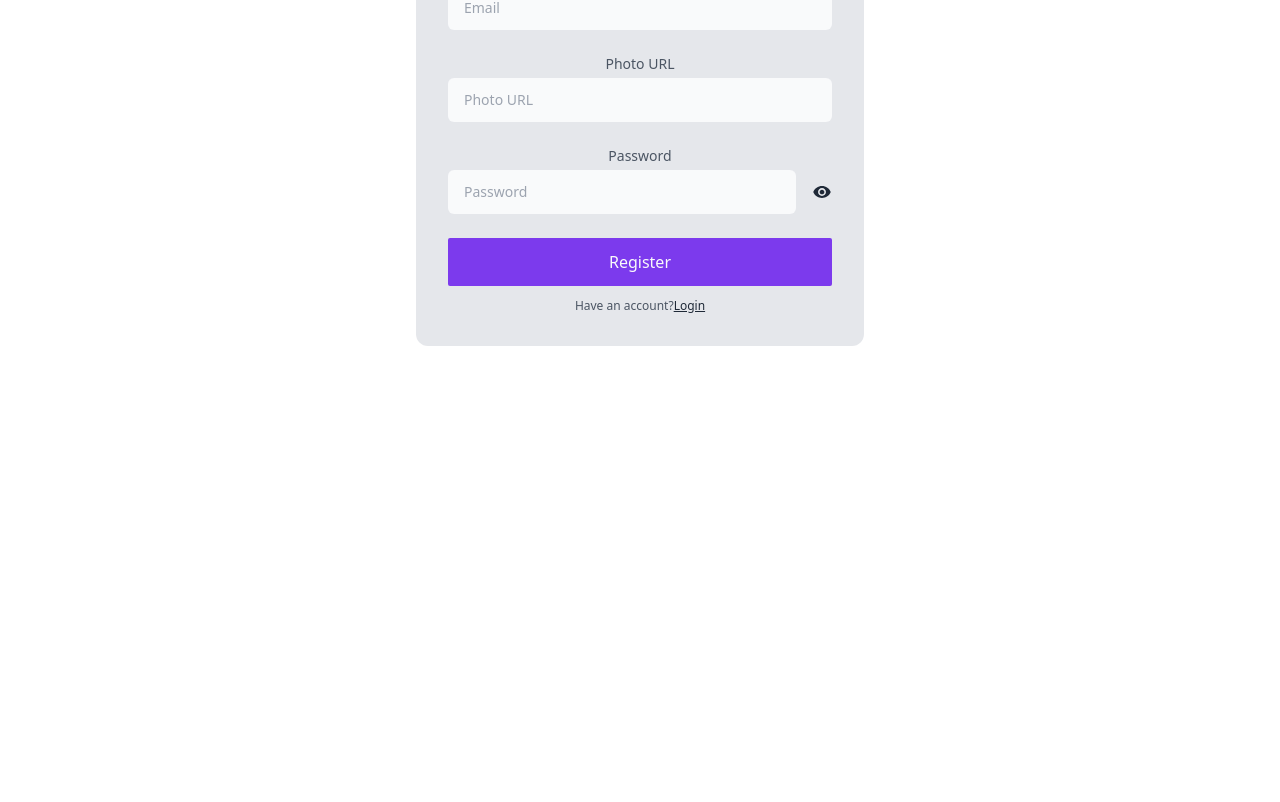
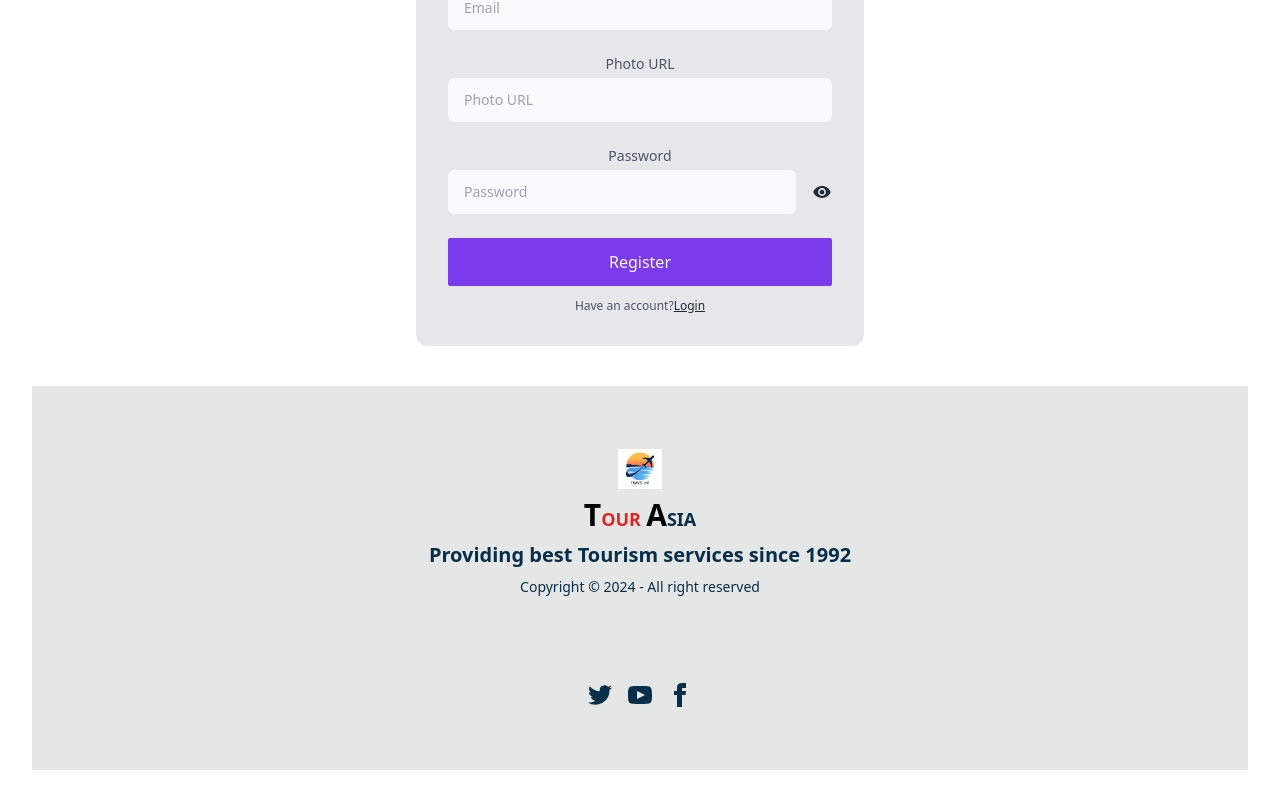
Before and after one commit to emonkhan500/B9-AS10-Tour-Asia-Client, a React (Vite) app: page /register in a window 1280 px wide. Shown: the part 354-1156 px from the top of the page. Before the commit the page ends 800 px from the top, so only its background shows below. Built offline with nearby package versions, Linux system fonts and the light colour scheme; no server answers.

Commit message:
footer done

```diff
--- /dev/null
+++ b/src/components/Footer/Footer.jsx
@@ -0,0 +1,25 @@
+import logo from '../../assets/logo.png'
+
+const Footer = () => {
+    return (
+        <footer className="footer footer-center p-10 bg-base-300 text-primary-content mt-10 h-96">
+  <aside className='text-sky-950  text-xl'>
+   <img className='h-10' src={logo} alt="" />
+    <p className="font-bold ">
+    <span className='text-red-600'><span className='text-3xl text-black'>T</span ><span className='text-lg'>OUR</span></span> <span className='text-3xl text-black'>A</span><span className='text-lg'>SIA</span> <br/>
+    </p>
+    <p className="font-bold "><span className='mt-4'>Providing best Tourism services since 1992</span></p>
+    <p className='text-sm'>Copyright © 2024 - All right reserved</p>
+  </aside>
+  <nav>
+    <div className="grid text-sky-950  grid-flow-col gap-4">
+      <a><svg xmlns="http://www.w3.org/2000/svg" width="24" height="24" viewBox="0 0 24 24" className="fill-current"><path d="M24 4.557c-.883.392-1.832.656-2.828.775 1.017-.609 1.798-1.574 2.165-2.724-.951.564-2.005.974-3.127 1.195-.897-.957-2.178-1.555-3.594-1.555-3.179 0-5.515 2.966-4.797 6.045-4.091-.205-7.719-2.165-10.148-5.144-1.29 2.213-.669 5.108 1.523 6.574-.806-.026-1.566-.247-2.229-.616-.054 2.281 1.581 4.415 3.949 4.89-.693.188-1.452.232-2.224.084.626 1.956 2.444 3.379 4.6 3.419-2.07 1.623-4.678 2.348-7.29 2.04 2.179 1.397 4.768 2.212 7.548 2.212 9.142 0 14.307-7.721 13.995-14.646.962-.695 1.797-1.562 2.457-2.549z"></path></svg></a>
+      <a><svg xmlns="http://www.w3.org/2000/svg" width="24" height="24" viewBox="0 0 24 24" className="fill-current"><path d="M19.615 3.184c-3.604-.246-11.631-.245-15.23 0-3.897.266-4.356 2.62-4.385 8.816.029 6.185.484 8.549 4.385 8.816 3.6.245 11.626.246 15.23 0 3.897-.266 4.356-2.62 4.385-8.816-.029-6.185-.484-8.549-4.385-8.816zm-10.615 12.816v-8l8 3.993-8 4.007z"></path></svg></a>
+      <a><svg xmlns="http://www.w3.org/2000/svg" width="24" height="24" viewBox="0 0 24 24" className="fill-current"><path d="M9 8h-3v4h3v12h5v-12h3.642l.358-4h-4v-1.667c0-.955.192-1.333 1.115-1.333h2.885v-5h-3.808c-3.596 0-5.192 1.583-5.192 4.615v3.385z"></path></svg></a>
+    </div>
+  </nav>
+</footer>
+    );
+};
+
+export default Footer;
--- a/src/components/Root/Root.jsx
+++ b/src/components/Root/Root.jsx
@@ -1,5 +1,6 @@
 import { Outlet } from "react-router-dom";
 import Nav from "../Nav/Nav";
+import Footer from "../Footer/Footer";
 
 
 const Root = () => {
@@ -7,6 +8,7 @@
         <div>
             <Nav></Nav>
           <Outlet></Outlet>
+          <Footer></Footer>
         </div>
     );
 };
```
